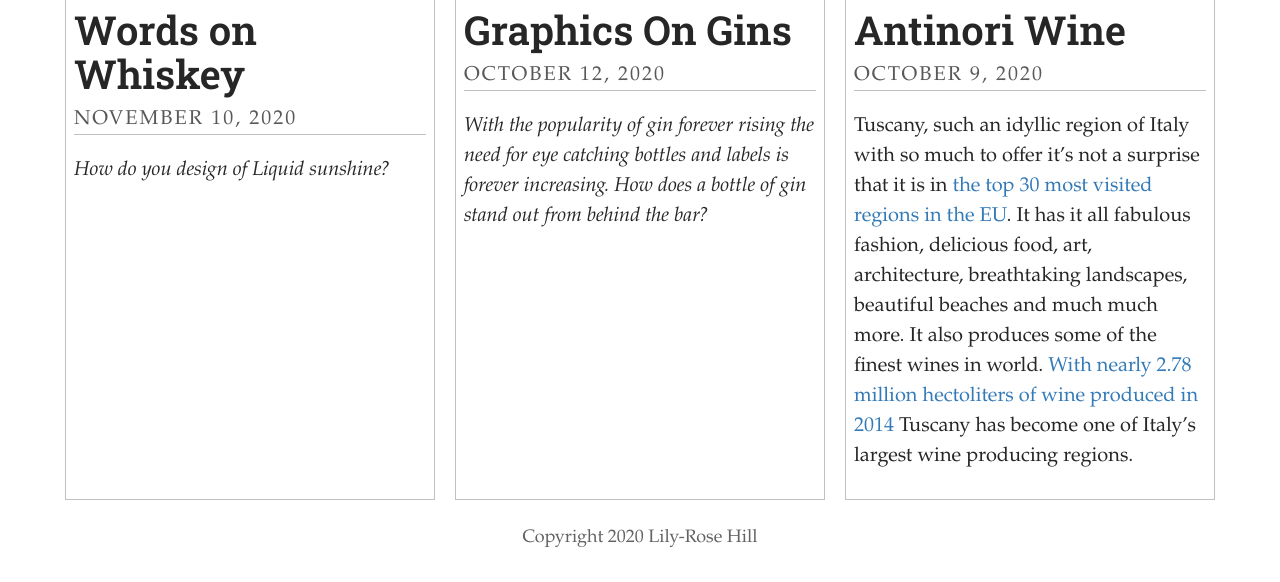
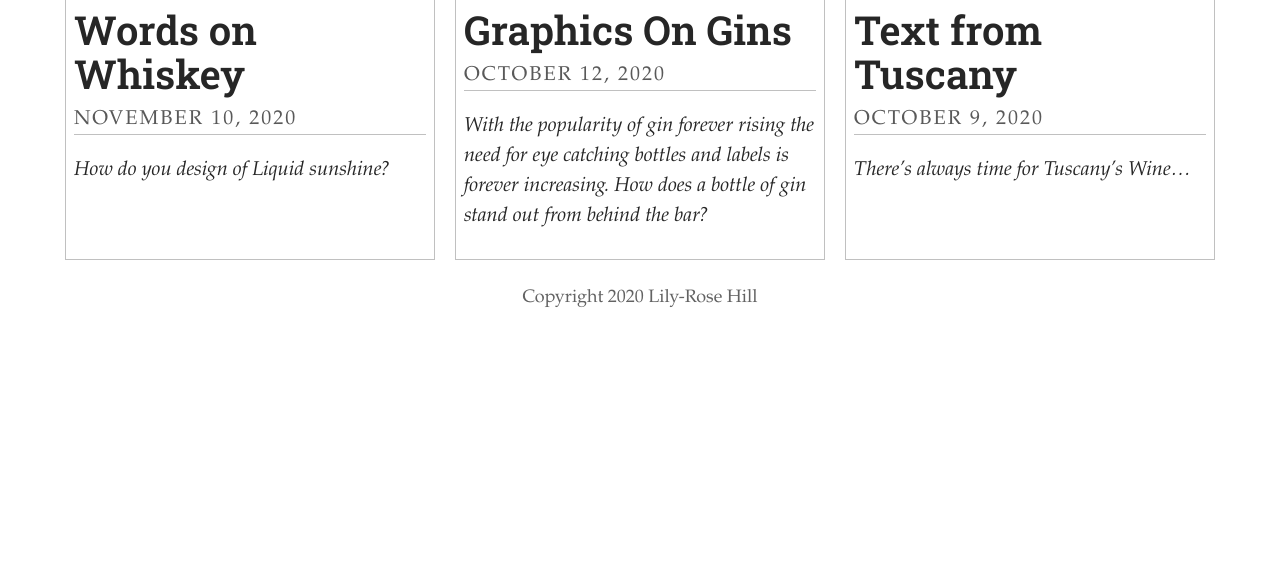
Before and after one commit to LilyRose00/LettersOnLiquors, a Jekyll site: the page built from index.html, in a window 1280 px wide. Shown: the part 533-1115 px from the top of the page. Built offline with Jekyll 4.4.1, drawn with Linux system fonts in a browser that asks for light colours; some web fonts are replaced; the list of posts is cut into pages by our own code; after the commit the page ends 900 px from its top, so only the background shows below that.

Commit message:
Update Post “2020-10-12-antinori-wine”

```diff
--- a/_posts/2020-10-12-antinori-wine.md
+++ b/_posts/2020-10-12-antinori-wine.md
@@ -1,10 +1,14 @@
 ---
 layout: post
-title: Antinori Wine
+title: "Text from Tuscany "
 date: 2020-10-09T18:34:48.208Z
 header_feature_image: ../uploads/img_0113.png
 comments: false
 ---
+*There's always time for Tuscany's Wine...*
+
+
+
 Tuscany, such an idyllic region of Italy with so much to offer it’s not a surprise that it is in [the top 30 most visited regions in the EU](http://www.italian-lawyer.eu/veneto-tourism). It has it all fabulous fashion, delicious food, art, architecture, breathtaking landscapes, beautiful beaches and much much more. It also produces some of the finest wines in world. [With nearly 2.78 million hectoliters of wine produced in 2014 ](https://daily.sevenfifty.com/regions/tuscany/#:~:text=Nearly%20two%2Dthirds%20of%20Tuscany's,2.78%20million%20hectoliters%20of%20wine)Tuscany has become one of Italy's largest wine producing regions.
 
 # **[Antinori Wine](https://www.antinori.it/en/0)**
```
